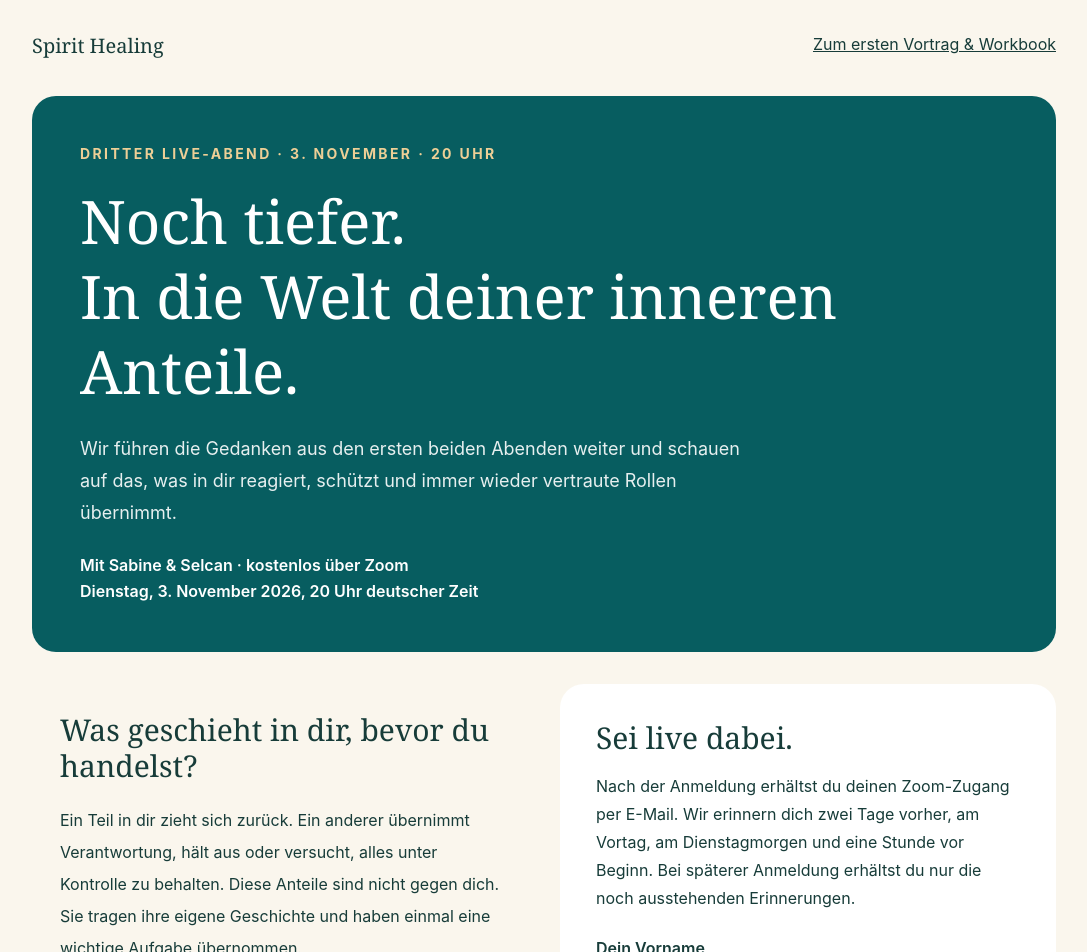
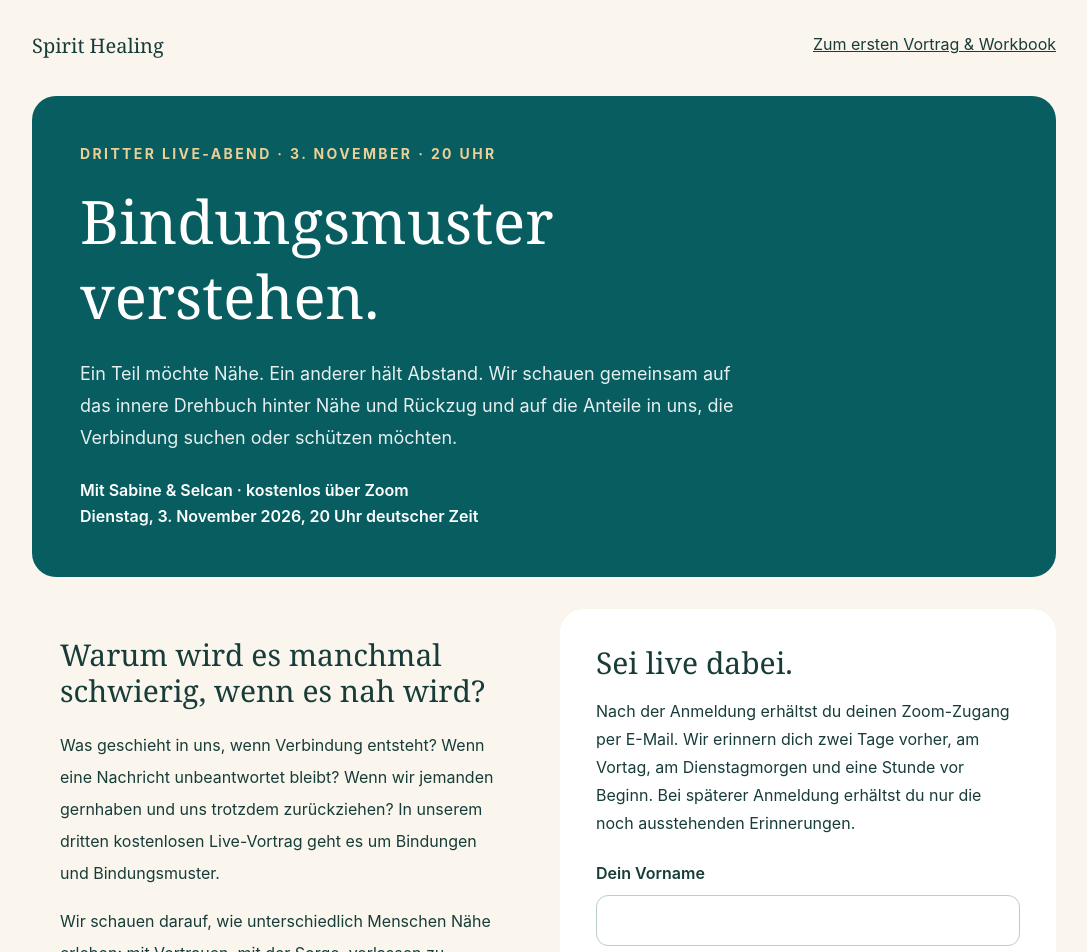
Before and after one commit to Enis1109/spirithealing, a React (Vite) app: page /live-vortrag/3-november in a window 1280 px wide. Shown: the top 952 px of the page, without its empty margins (96-1183 px from the left). Built offline with nearby package versions, Linux system fonts and the light colour scheme; no server answers.

Commit message:
Align November 3 live talk pages and reminders with attachment patterns

```diff
--- a/src/content/replayFunnel.js
+++ b/src/content/replayFunnel.js
@@ -33,7 +33,7 @@ export const publicEvents = [
     { id: familyLecture.key, date: familyLecture.date, time: "20:00", title: familyLecture.title,
         detail: "Kostenloser Vortrag mit Sabine & Selcan · online über Zoom · auf Deutsch", href: familyLecture.path,
         action: "Kostenlos zum Vortrag anmelden" },
-    { id: "third-live", date: "2026-11-03", time: "20:00", title: "Noch tiefer: Deine inneren Anteile verstehen", detail: "Dritter kostenloser Live-Abend zum 13-Wochen-Programm mit Sabine & Selcan · online über Zoom", href: "/live-vortrag/3-november", action: "Kostenlos zum Vortrag anmelden" },
+    { id: "third-live", date: "2026-11-03", time: "20:00", title: "Bindungsmuster verstehen", detail: "Nähe, Rückzug und innere Anteile · dritter kostenloser Live-Abend zum 13-Wochen-Programm mit Sabine & Selcan · online über Zoom · mit Meditation", href: "/live-vortrag/3-november", action: "Kostenlos zum Vortrag anmelden" },
     { id: "onboarding", date: "2026-10-21", title: "Dein Einstieg ins 13-Wochen-Programm", detail: "Beginn des Onboardings und der persönlichen Matrix-Gespräche", href: "/13-wochen-programm" },
     ...programLiveEvents,
     { id: "rauhnaechte", date: "2026-12-23", lastDate: "2027-01-06", title: "Rauhnächte mit Sabine & Selcan", detail: "23. Dezember 2026 bis 6. Januar 2027", href: "/rauhnaechte" },
--- a/src/content/upcomingTalks.js
+++ b/src/content/upcomingTalks.js
@@ -14,8 +14,8 @@ export const upcomingTalks = Object.freeze([
         startsAt: "2026-11-03T19:00:00.000Z",
         date: "3. November",
         eyebrow: "13-Wochen-Programm · dritter Vortrag",
-        title: "Was geschieht in dir, bevor du handelst?",
-        description: "Wir gehen weiter in die Welt deiner inneren Anteile: Was reagiert, was schützt, was übernimmt? Bring deine Beobachtungen und Fragen mit. Auch wenn du zum ersten Mal dabei bist.",
+        title: "Bindungsmuster verstehen",
+        description: "Ein Teil möchte Nähe. Ein anderer hält Abstand. Wir schauen auf Bindungsmuster und die inneren Anteile hinter Nähe und Rückzug. Mit gemeinsamer Meditation. Auch wenn du zum ersten Mal dabei bist.",
         path: "/live-vortrag/3-november#anmeldung",
         cta: "Zum dritten Live-Abend",
     },
--- a/src/sections/LiveTalkThird.jsx
+++ b/src/sections/LiveTalkThird.jsx
@@ -59,16 +59,16 @@ export const LiveTalkThird = () => {
 
             <header className="mt-9 rounded-3xl bg-[#075d60] px-7 py-12 text-white sm:px-12">
                 <p className="text-sm font-bold uppercase tracking-[0.17em] text-[#edcf96]">Dritter Live-Abend · 3. November · 20 Uhr</p>
-                <h1 className="mt-5 font-serif text-4xl leading-tight sm:text-6xl">Noch tiefer.<br/>In die Welt deiner inneren Anteile.</h1>
-                <p className="mt-6 max-w-2xl text-lg leading-8 text-white/90">Wir führen die Gedanken aus den ersten beiden Abenden weiter und schauen auf das, was in dir reagiert, schützt und immer wieder vertraute Rollen übernimmt.</p>
+                <h1 className="mt-5 font-serif text-4xl leading-tight sm:text-6xl">Bindungsmuster<br/>verstehen.</h1>
+                <p className="mt-6 max-w-2xl text-lg leading-8 text-white/90">Ein Teil möchte Nähe. Ein anderer hält Abstand. Wir schauen gemeinsam auf das innere Drehbuch hinter Nähe und Rückzug und auf die Anteile in uns, die Verbindung suchen oder schützen möchten.</p>
                 <p className="mt-6 font-semibold">Mit Sabine & Selcan · kostenlos über Zoom<br/>Dienstag, 3. November 2026, 20 Uhr deutscher Zeit</p>
             </header>
 
             <div className="mt-8 grid gap-8 lg:grid-cols-2">
                 <section className="p-3 sm:p-7">
-                    <h2 className="font-serif text-3xl">Was geschieht in dir, bevor du handelst?</h2>
-                    <p className="mt-5 leading-8">Ein Teil in dir zieht sich zurück. Ein anderer übernimmt Verantwortung, hält aus oder versucht, alles unter Kontrolle zu behalten. Diese Anteile sind nicht gegen dich. Sie tragen ihre eigene Geschichte und haben einmal eine wichtige Aufgabe übernommen.</p>
-                    <p className="mt-4 leading-8">An diesem Abend schauen wir weiter auf diese inneren Bewegungen. Wir nehmen uns Zeit für eure Beobachtungen und Fragen und öffnen den Raum für das, was hinter einer vertrauten Rolle verborgen liegt.</p>
+                    <h2 className="font-serif text-3xl">Warum wird es manchmal schwierig, wenn es nah wird?</h2>
+                    <p className="mt-5 leading-8">Was geschieht in uns, wenn Verbindung entsteht? Wenn eine Nachricht unbeantwortet bleibt? Wenn wir jemanden gernhaben und uns trotzdem zurückziehen? In unserem dritten kostenlosen Live-Vortrag geht es um Bindungen und Bindungsmuster.</p>
+                    <p className="mt-4 leading-8">Wir schauen darauf, wie unterschiedlich Menschen Nähe erleben: mit Vertrauen, mit der Sorge, verlassen zu werden, mit Rückzug oder mit dem Wunsch nach Nähe und der gleichzeitigen Angst davor. Welche Muster zeigen sich in Beziehungen? Welcher innere Anteil sucht Verbindung, welcher möchte schützen? Bring deine Beobachtungen und Fragen mit.</p>
                     <p className="mt-4 leading-8">Du brauchst keine Vorkenntnisse und musst bei den ersten beiden Abenden nicht dabei gewesen sein. Du darfst mit einer Frage kommen oder einfach zuhören. Zum Abschluss gehen wir gemeinsam in eine Meditation.</p>
                     <Link to={replayFunnel.path} className="mt-6 inline-block font-bold underline underline-offset-4">Den ersten Vortrag und das Workbook öffnen</Link>
                 </section>
--- a/src/seo/pageMeta.js
+++ b/src/seo/pageMeta.js
@@ -32,8 +32,8 @@ export const pageMeta = {
   de: {
     "/live-vortrag/3-november/zugang": { title: "Dein dritter Live-Abend | Spirit Healing", description: "Persönlicher Zugang zum dritten Vortrag.", noindex: true },
     "/live-vortrag/3-november": {
-      title: "Dritter Live-Vortrag am 3. November | Spirit Healing",
-      description: "Innere Anteile und vertraute Rollen verstehen: kostenloser Live-Abend zum 13-Wochen-Programm mit Sabine und Selcan am 3. November um 20 Uhr.",
+      title: "Bindungsmuster verstehen · 3. November | Spirit Healing",
+      description: "Ein Teil möchte Nähe, ein anderer hält Abstand. Kostenloser Live-Vortrag über Bindungsmuster mit Sabine und Selcan am 3. November um 20 Uhr. Über Zoom, mit Meditation.",
     },
     "/": {
       title: "Traumasensible Online-Begleitung | Spirit Healing",
```
Also changed, not shown: 1 other file (tests, documents, lock files or other folders).
